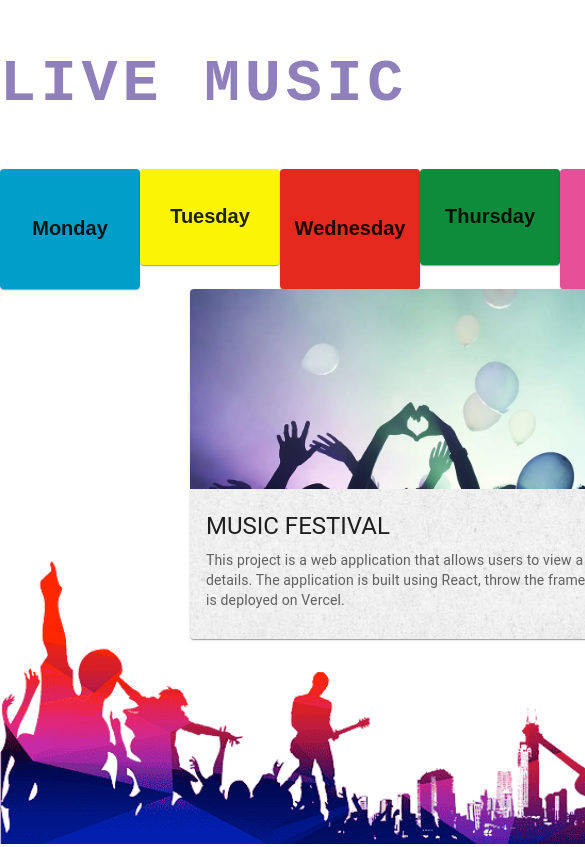
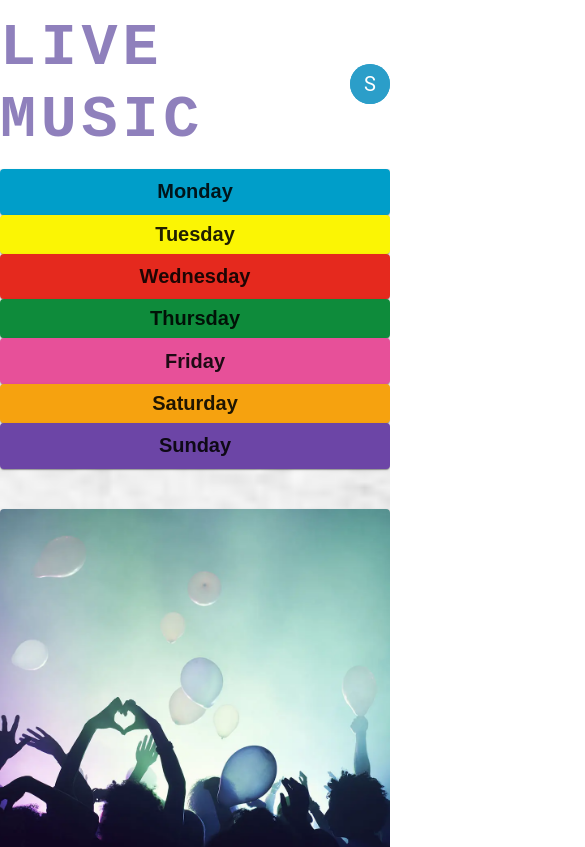
Before and after one commit to Brms5/labMusicFestival, a Next.js app: page / in a window 390 px wide. Shown: the top 847 px of the page, 585 px wide, since content can reach past the window. Built offline with nearby package versions, Linux system fonts and the light colour scheme; sample sign-in values are in the browser's storage.

Commit message:
fix: adjustments to the interface responsive.

```diff
--- a/components/header/header.tsx
+++ b/components/header/header.tsx
@@ -98,12 +98,8 @@ function Header() {
     <HeaderContainer>
       <Typography
         variant="h2"
-        // noWrap
-        // component="a"
         onClick={goHomePage}
         sx={{
-          mr: 2,
-          // display: { xs: "none", md: "flex" },
           fontFamily: "monospace",
           fontWeight: 700,
           letterSpacing: ".3rem",
--- a/components/header/style.ts
+++ b/components/header/style.ts
@@ -2,8 +2,13 @@ import styled from "styled-components";
 
 export const HeaderContainer = styled.div`
   display: flex;
+  max-width: 1000px;
   width: 100%;
   height: 100%;
   align-items: center;
   justify-content: space-between;
+
+  @media (max-width: 1050px) {
+    justify-content: space-around;
+  }
 `;
--- a/components/infoCard/infoCard.tsx
+++ b/components/infoCard/infoCard.tsx
@@ -7,17 +7,26 @@ import { Box } from "@mui/material";
 
 function InfoCard() {
   return (
-    <Box>
+    <Box
+      sx={{
+        display: "flex",
+        flexDirection: "column",
+        justifyContent: "center",
+        alignItems: "center",
+        maxWidth: "610px",
+      }}
+    >
       <Card
         sx={{
-          width: 600,
-          height: 350,
+          width: "100%",
+          height: "100%",
+          marginBottom: 2,
           backgroundImage: "url(/background-paper.jpeg)",
         }}
       >
         <CardMedia
           component="img"
-          height="200"
+          height="350"
           image="/rockbands.jpeg"
           alt="show-audience"
         />
@@ -26,16 +35,27 @@ function InfoCard() {
             display: "flex",
             flexDirection: "column",
             justifyContent: "center",
-            height: 150,
+            alignItems: "center",
+            height: 200,
           }}
         >
-          <Typography gutterBottom variant="h5" component="div">
+          <Typography
+            gutterBottom
+            variant="h2"
+            component="div"
+            sx={{
+              fontFamily: "monospace",
+              fontWeight: 700,
+              letterSpacing: ".3rem",
+              color: "#38B3EE",
+              textDecoration: "none",
+            }}
+          >
             MUSIC FESTIVAL
           </Typography>
           <Typography variant="body2" color="text.secondary">
-            This project is a web application that allows users to view a list
-            of shows and their details. The application is built using React,
-            throw the framework Next.js. The application is deployed on Vercel.
+            This web app is built using React, throw the framework Next.js. The
+            application is deployed on Vercel.
           </Typography>
         </CardContent>
       </Card>
--- a/components/layout.tsx
+++ b/components/layout.tsx
@@ -2,7 +2,7 @@ import React from "react";
 import { HeaderContainer, Main } from "pages/style";
 import Header from "./header/header";
 import { GlobalStyle } from "@ui/style/GlobalStyle";
-import { Content, MainContent, backgroundHome } from "./style";
+import { Content, MainContent, backgroundHome, backgroundLogin } from "./style";
 import { useRouter } from "next/router";
 
 interface ColorDay {
@@ -13,6 +13,7 @@ interface ColorDay {
 export default function Layout({ children }: any) {
   const router = useRouter();
   const day = router.query.weekday;
+  const url = router.pathname;
 
   const colorDay = (query: string) => {
     const dayColorMap: ColorDay = {
@@ -28,14 +29,16 @@ export default function Layout({ children }: any) {
     return dayColorMap[query] || "";
   };
 
-  const background = (day: string | string[] | undefined) => {
+  const background = (day: string | string[] | undefined, url: string) => {
     if (day !== undefined && typeof day === "string") {
       const backgroundDay = {
         backgroundColor: colorDay(day),
       };
       return backgroundDay;
-    } else if (day === undefined) {
+    } else if (url === "/") {
       return backgroundHome;
+    } else if (url === "/login" || url === "/register") {
+      return backgroundLogin;
     }
   };
 
@@ -45,7 +48,7 @@ export default function Layout({ children }: any) {
       <HeaderContainer>
         <Header />
       </HeaderContainer>
-      <Content style={background(day)}>
+      <Content style={background(day, url)}>
         <MainContent>{children}</MainContent>
       </Content>
     </Main>
--- a/components/showCard/showCard.tsx
+++ b/components/showCard/showCard.tsx
@@ -26,12 +26,12 @@ export default function ShowCard({ showInfo }: inputShowCard) {
   return (
     <Card
       sx={{
-        width: 140,
+        width: "100%",
         height:
           showInfo.day.monthDay === 25 ||
           showInfo.day.monthDay === 27 ||
           showInfo.day.monthDay === 29
-            ? "80%"
+            ? "85%"
             : "100%",
         backgroundColor: `${showInfo.color}`,
       }}
--- a/components/style.ts
+++ b/components/style.ts
@@ -6,7 +6,7 @@ export const Content = styled.section`
   justify-content: start;
   align-items: center;
   width: 100%;
-  height: 80%;
+  min-height: 80vh;
 `;
 
 export const MainContent = styled.div`
@@ -19,8 +19,16 @@ export const MainContent = styled.div`
 `;
 
 export const backgroundHome = {
+  backgroundImage: `url(/background-paper.jpeg)`,
+  backgroundSize: "cover",
+  backgroundPosition: "center",
+  backgroundRepeat: "no-repeat",
+};
+
+export const backgroundLogin = {
   backgroundImage: `url(/music-png.png)`,
   backgroundSize: "cover",
   backgroundPosition: "center",
   backgroundRepeat: "no-repeat",
+  maxWidth: "1200px",
 };
--- a/next.config.js
+++ b/next.config.js
@@ -3,6 +3,7 @@ module.exports = {
     // Enables the styled-components SWC transform
     styledComponents: true,
   },
+  reactStrictMode: false,
   // supabase: {
   //   client: {
   //     auth: {
--- a/pages/login/style.ts
+++ b/pages/login/style.ts
@@ -3,9 +3,8 @@ import styled from "styled-components";
 export const Form = styled.form`
   display: flex;
   flex-direction: column;
+  max-width: 500px;
   width: 100%;
-  max-width: 500px;
-  height: 50%;
+  height: 80vh;
   align-items: center;
-  justify-content: center;
 `;
--- a/pages/shows/[weekday].tsx
+++ b/pages/shows/[weekday].tsx
@@ -88,6 +88,7 @@ function WeekDay() {
           sx={{
             width: 300,
             height: 400,
+            marginBottom: 2,
             backgroundImage: "url(/background-paper.jpeg)",
           }}
         >
--- a/pages/style.ts
+++ b/pages/style.ts
@@ -5,7 +5,11 @@ export const Main = styled.main`
   flex-direction: column;
   align-items: center;
   width: 100%;
-  height: 100%;
+  /* height: 100vh; */
+
+  @media (max-width: 800px) {
+    /* height: 100%; */
+  }
 `;
 
 export const HeaderContainer = styled.header`
@@ -14,27 +18,7 @@ export const HeaderContainer = styled.header`
   justify-content: center;
   max-width: 1000px;
   width: 100%;
-  height: 20%;
-  background-color: white;
-`;
-
-export const TitleDiv = styled.div`
-  display: flex;
-  justify-content: center;
-  align-items: center;
-  width: 85%;
-  height: 50%;
-  margin-left: 5%;
-`;
-
-export const Title = styled.h1`
-  font-family: Courier, monospace;
-  font-size: 4rem;
-  font-style: oblique;
-  font-stretch: ultra-expanded;
-  font-variant: small-caps;
-  font-weight: 900;
-  color: #8f80bc;
+  height: 20vh;
 `;
 
 export const ProfileDiv = styled.div`
@@ -49,4 +33,11 @@ export const CardsContainer = styled.div`
   max-width: 1000px;
   width: 100%;
   height: 120px;
+  margin-bottom: 40px;
+
+  @media (max-width: 800px) {
+    flex-direction: column;
+    height: 300px;
+    align-items: center;
+  }
 `;
--- a/src/ui/style/GlobalStyle.ts
+++ b/src/ui/style/GlobalStyle.ts
@@ -5,22 +5,19 @@ export const GlobalStyle = createGlobalStyle`
   * {
     margin: 0;
     padding: 0;
-    box-sizing: border-box;
+    /* box-sizing: border-box; */
   }
   body {
     font-family: Roboto;
-    /* max-width: 1000px; */
     width: 100%;
-    /* background-color: #24D866; */
   }
   /* NextJS */
-  html {
+  /* html {
     display: flex;
     flex-direction: column;
     align-items: center;
     justify-content: center;
     height: 100vh;
-    /* min-height: 100%; */
   }
   body {
     display: flex;
@@ -29,7 +26,6 @@ export const GlobalStyle = createGlobalStyle`
   #__next {
     display: flex;
     flex: 1;
-    /* justify-content: center; */
-  }
+  } */
   /* Globals */
 `;
```
Also changed, not shown: components/infoCard/style.ts (+23 -0 lines).
